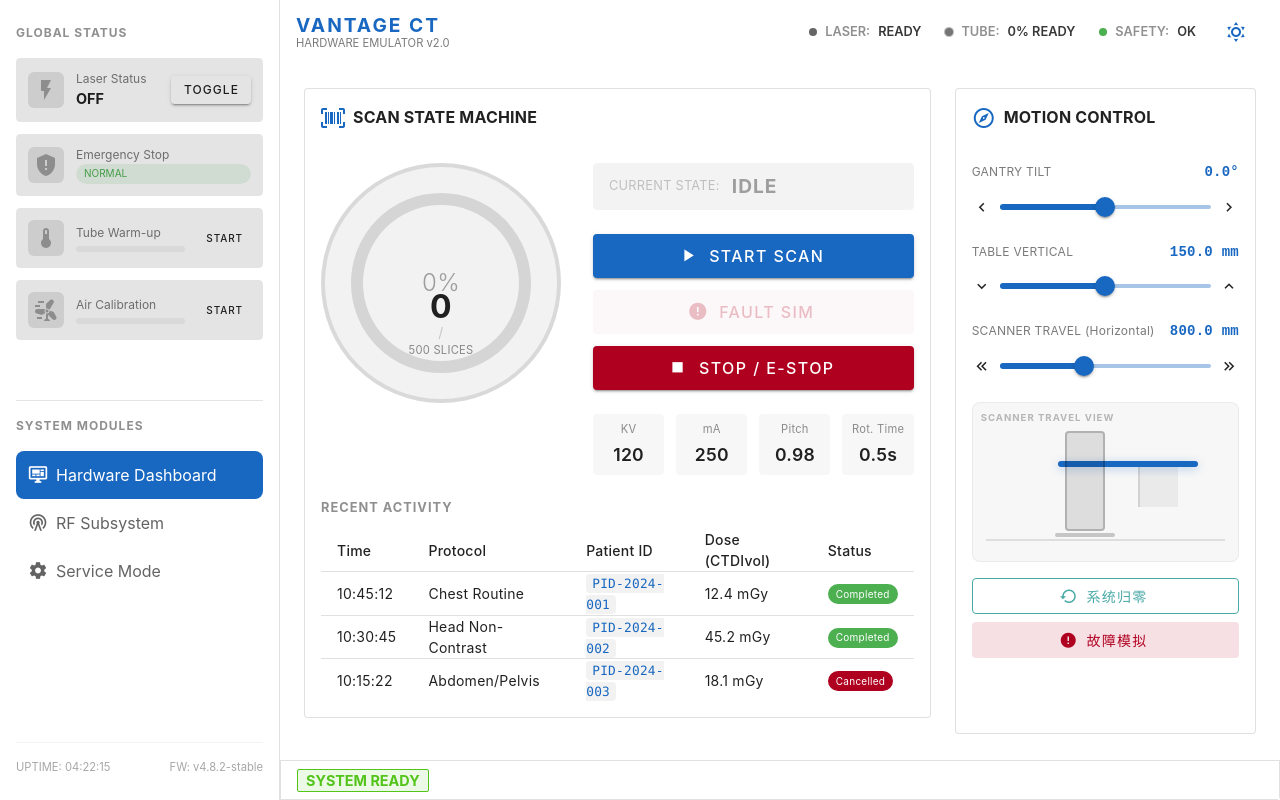
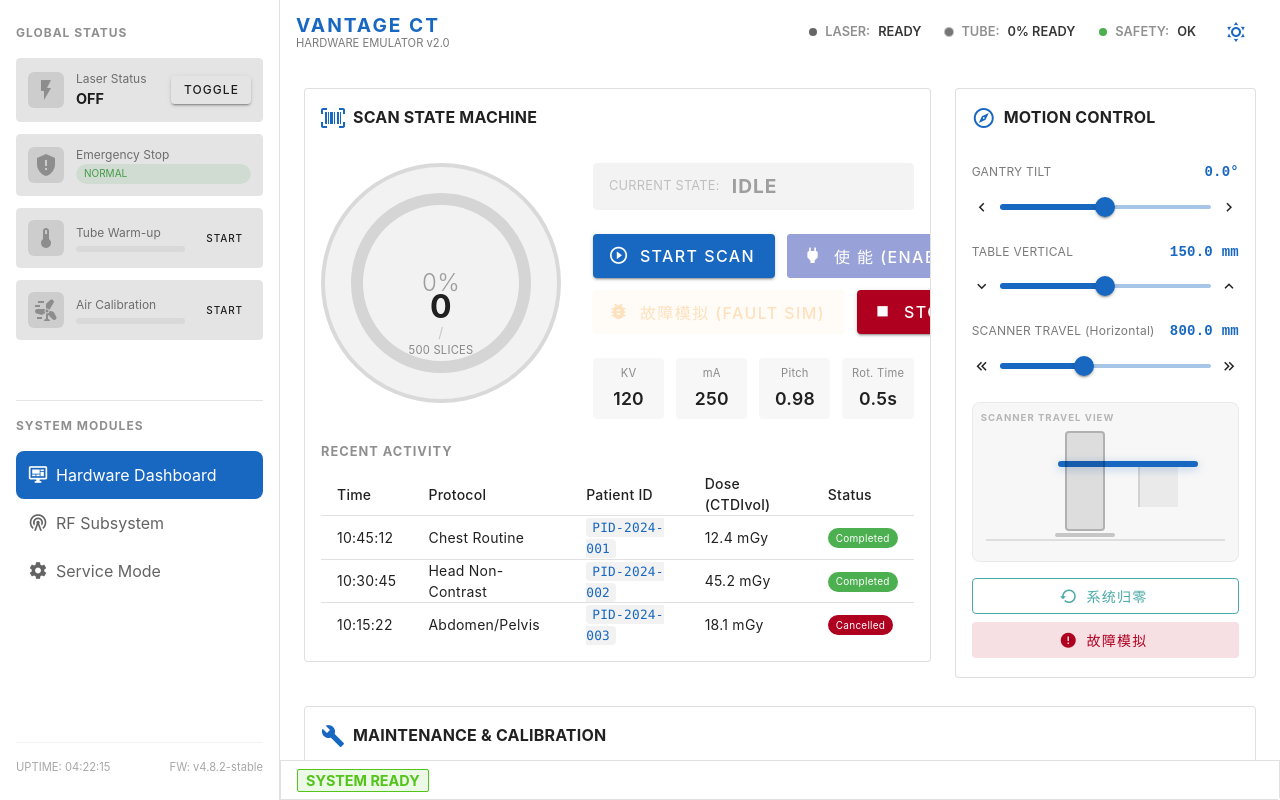
Before and after one commit to JennyTuan/CT_Emulator, a Vue app: page / in a window 1280 px wide. Built offline with nearby package versions, Linux system fonts and the light colour scheme.

Commit message:
扫描流程：优化，加上使能、曝光及错误模拟

```diff
--- a/src/components/Simulator/ScanStatus.vue
+++ b/src/components/Simulator/ScanStatus.vue
@@ -3,6 +3,11 @@
 import { computed } from 'vue';
 
 const store = useSimulatorStore();
+
+// Safety: ensure scanPhase is initialized
+if (!store.scanPhase) {
+  (store.scanPhase as any) = 'idle';
+}
 
 const progressPercent = computed(() => {
   return Math.round((store.currentSlice / store.totalSlices) * 100);
@@ -70,45 +75,72 @@
             </div>
           </v-alert>
 
-          <div class="action-buttons mb-6 d-flex flex-wrap gap-2">
+          <!-- Row 1: Sequential Process Buttons -->
+          <div class="action-buttons mb-3 d-flex gap-2">
+            <!-- 1. START SCAN (PREPARE) -->
             <v-btn
               color="primary"
               size="large"
-              :disabled="store.scanStatus === 'scanning' || store.eStopActive"
-              @click="store.startScan"
-              prepend-icon="mdi-play"
+              :disabled="(store.scanPhase !== 'idle' && store.scanPhase !== 'error' && !!store.scanPhase) && !store.eStopActive"
+              @click="store.prepareScan"
+              prepend-icon="mdi-play-circle-outline"
               class="flex-grow-1"
             >
-              START SCAN
+              {{ store.scanPhase === 'error' ? 'RESTART' : 'START SCAN' }}
             </v-btn>
 
+            <!-- 2. ENABLE -->
+            <v-btn
+              color="indigo"
+              size="large"
+              :disabled="store.scanPhase !== 'prepared' || store.eStopActive"
+              @click="store.enableScan"
+              :loading="store.scanPhase === 'enabling'"
+              prepend-icon="mdi-power-plug"
+              class="flex-grow-1"
+            >
+              使 能 (ENABLE)
+            </v-btn>
+
+            <!-- 3. EXPOSURE -->
+            <v-btn
+              color="deep-orange"
+              size="large"
+              :disabled="store.scanPhase !== 'enabled' || store.eStopActive"
+              @click="store.startExposure"
+              :loading="store.scanPhase === 'exposing'"
+              prepend-icon="mdi-ray-start"
+              class="flex-grow-1"
+            >
+              曝 光 (EXPOSURE)
+            </v-btn>
+          </div>
+
+          <!-- Row 2: System Safety & Testing -->
+          <div class="action-buttons mb-6 d-flex gap-2">
             <v-menu location="top">
               <template v-slot:activator="{ props }">
                 <v-btn
-                  color="error"
+                  color="warning"
                   variant="tonal"
                   size="large"
-                  prepend-icon="mdi-alert-circle"
+                  prepend-icon="mdi-bug"
                   v-bind="props"
-                  :disabled="store.scanStatus !== 'scanning'"
+                  :disabled="store.scanPhase === 'idle' || store.scanPhase === 'error' || !store.scanPhase"
                   class="flex-grow-1"
                 >
-                  FAULT SIM
+                  故障模拟 (FAULT SIM)
                 </v-btn>
               </template>
               <v-list density="compact">
-                <v-list-subheader>SIMULATE SCAN FAULT</v-list-subheader>
-                <v-list-item @click="store.failScan('enabling')">
-                  <v-list-item-title>使能故障 (Enable Fault)</v-list-item-title>
+                <v-list-subheader>注入随机故障</v-list-subheader>
+                <v-list-item @click="store.failScan">
+                  <template v-slot:prepend><v-icon color="error">mdi-flash-off</v-icon></template>
+                  <v-list-item-title>模拟硬件链路故障</v-list-item-title>
                 </v-list-item>
-                <v-list-item @click="store.failScan('exposing')">
-                  <v-list-item-title>曝光故障 (Exposure Fault)</v-list-item-title>
-                </v-list-item>
-                <v-list-item @click="store.failScan('reconstructing')">
-                  <v-list-item-title>出图故障 (Recon Fault)</v-list-item-title>
-                </v-list-item>
-                <v-list-item @click="store.failScan('finishing')">
-                  <v-list-item-title>结束故障 (Finish Fault)</v-list-item-title>
+                <v-list-item @click="store.failScan">
+                  <template v-slot:prepend><v-icon color="error">mdi-rays-close</v-icon></template>
+                  <v-list-item-title>模拟射线发生器报警</v-list-item-title>
                 </v-list-item>
               </v-list>
             </v-menu>
```
Also changed, not shown: src/store/simulator.ts (+56 -56 lines).
